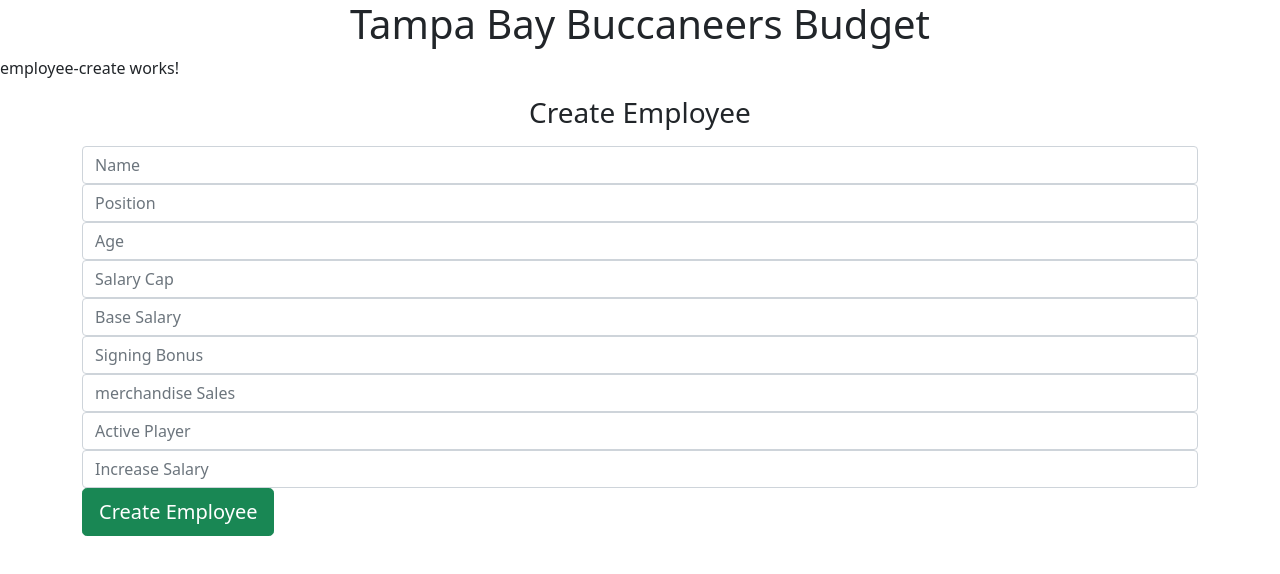
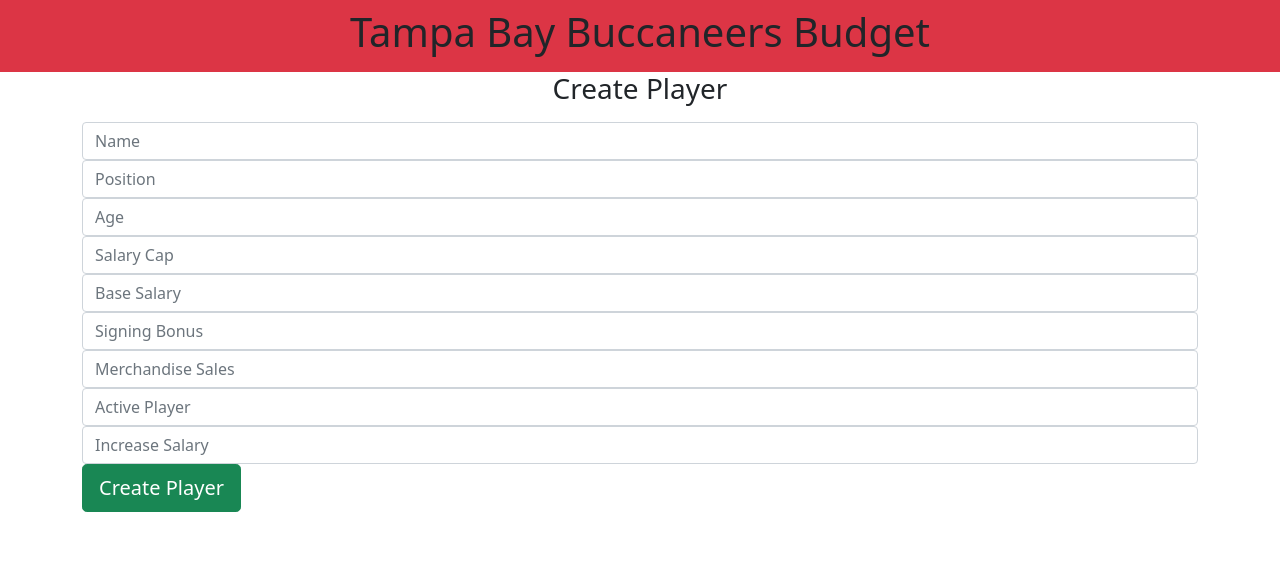
Before and after one commit to Jorvul/TB-Buccaneers-BudgetP2, an Angular app: page /employee-create in a window 1280 px wide. Shown: the top 574 px of the page. Built offline with nearby package versions, Linux system fonts and the light colour scheme.

Commit message:
added some bootstrap to project

```diff
--- a/server/db.json
+++ b/server/db.json
@@ -26,15 +26,15 @@
     },
     {
       "id": 3,
-      "age": "30",
-      "name": "Luke Hobbs",
-      "position": "WR",
-      "cap": "25000000",
-      "base": "12000000",
-      "bonus": "2500000",
-      "merchandise": "400000",
+      "age": "22",
+      "name": "Robert",
+      "position": "LT",
+      "cap": "15000000",
+      "base": "",
+      "bonus": "",
+      "merchandise": "",
       "active": "Yes",
-      "salary_increase": "No"
+      "salary_increase": "yes"
     }
   ]
 }
--- a/src/app/app.component.html
+++ b/src/app/app.component.html
@@ -1,5 +1,8 @@
+<div class="bg-danger p-2" style="--mdb-bg-opacity: 0.5;">
 <h1>
-Tampa Bay Buccaneers Budget</h1>
+  Tampa Bay Buccaneers Budget</h1>
+</div>
+  <router-outlet></router-outlet>
 <!--<div>
   <input type="text">
   <p>Login with your ID</p>
@@ -9,7 +12,6 @@
       <a routerLink="/employee-list" routerLinkActive="active"> Employee List Component</a>
   </li>
   </ul>-->
-<router-outlet></router-outlet>
 <!-- <style>
   :host {
     font-family: -apple-system, BlinkMacSystemFont, "Segoe UI", Roboto, Helvetica, Arial, sans-serif, "Apple Color Emoji", "Segoe UI Emoji", "Segoe UI Symbol";
--- a/src/app/employee-create/employee-create.component.html
+++ b/src/app/employee-create/employee-create.component.html
@@ -1,7 +1,7 @@
-<p>employee-create works!</p>
+
 <div class="container custom-container">
     <div class="col-md-12">
-      <h3 class="mb-3 text-center">Create Employee</h3>
+      <h3 class="mb-3 text-center">Create Player</h3>
       <div class="form-group">
         <input type="text" [(ngModel)]="employeeDetails.name" class="form-control" placeholder="Name">
       </div>
@@ -21,7 +21,7 @@
         <input type="text" [(ngModel)]="employeeDetails.bonus" class="form-control" placeholder="Signing Bonus">
       </div>
       <div class="form-group">
-        <input type="text" [(ngModel)]="employeeDetails.merchandise" class="form-control" placeholder="merchandise Sales">
+        <input type="text" [(ngModel)]="employeeDetails.merchandise" class="form-control" placeholder="Merchandise Sales">
       </div>
       <div class="form-group">
         <input type="text" [(ngModel)]="employeeDetails.active" class="form-control" placeholder="Active Player">
@@ -30,7 +30,7 @@
         <input type="text" [(ngModel)]="employeeDetails.salary_increase" class="form-control" placeholder="Increase Salary">
       </div>
       <div class="form-group">
-        <button class="btn btn-success btn-lg btn-block" (click)="addEmployee(employeeDetails)">Create Employee</button>
+        <button class="btn btn-success btn-lg btn-block" (click)="addEmployee(employeeDetails)">Create Player</button>
       </div>
     </div>
   </div>
--- a/src/app/employee-edit/employee-edit.component.html
+++ b/src/app/employee-edit/employee-edit.component.html
@@ -1,8 +1,8 @@
-<p>employee-edit works!</p>
+
 <div class="container custom-container">
     <div class="col-md-12">
 
-      <h3 class="mb-3 text-center">Update Employee</h3>
+      <h3 class="mb-3 text-center">Update Player</h3>
       <div class="form-group">
         <input type="text" [(ngModel)]="employeeData.name" class="form-control" placeholder="Name">
       </div>
@@ -31,7 +31,7 @@
         <input type="text" [(ngModel)]="employeeData.salary_increase" class="form-control" placeholder="Increase Salary">
       </div>
       <div class="form-group">
-        <button class="btn btn-success btn-lg btn-block" (click)="updateEmployee()">Update Employee</button>
+        <button class="btn btn-success btn-lg btn-block" (click)="updateEmployee()">Update Player</button>
       </div>
 
     </div>
--- a/src/app/employee-list/employee-list.component.html
+++ b/src/app/employee-list/employee-list.component.html
@@ -1,11 +1,8 @@
 <!--<p>employee-list works!</p>-->
-<div class="container custom-container-2">
+<div class="container custom-container-2" >
     <!-- Show it when there is no employee -->
     <div class="no-data text-center" *ngIf="Employee.length == 0">
       <p>There is no employee added yet!</p>
-      <button class="btn btn-outline-primary" routerLink="/create-employee">
-        Add Empoyee
-      </button>
     </div>
     <!-- Employees list table, it hides when there is no employee -->
     <div *ngIf="Employee.length !== 0">
@@ -52,3 +49,8 @@
       </div>
     </div>
   </div>
+  <div class="text-center">
+  <button class="btn btn-outline-primary justify-content center" routerLink="/employee-create">
+    Add Player
+  </button>
+  </div>
```
